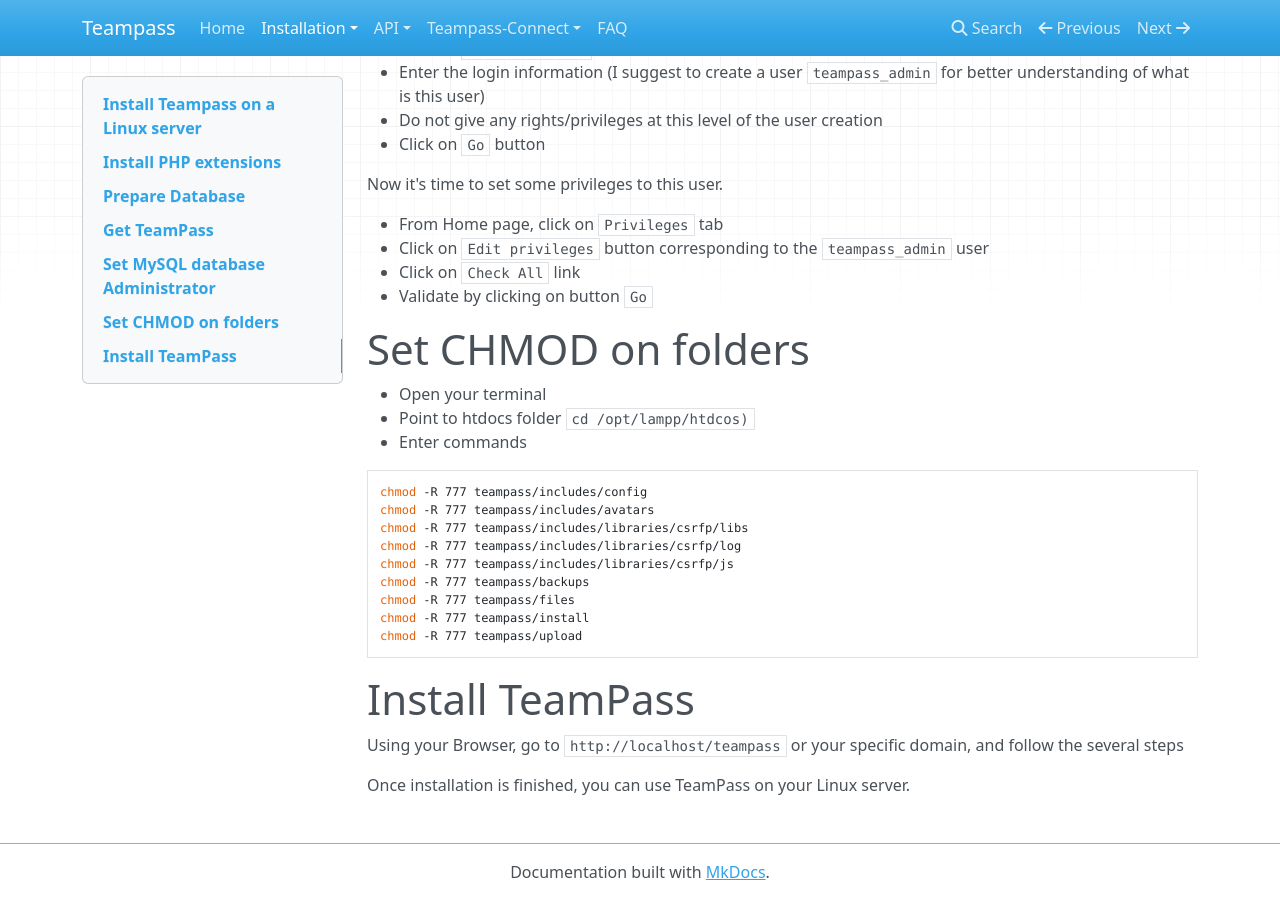
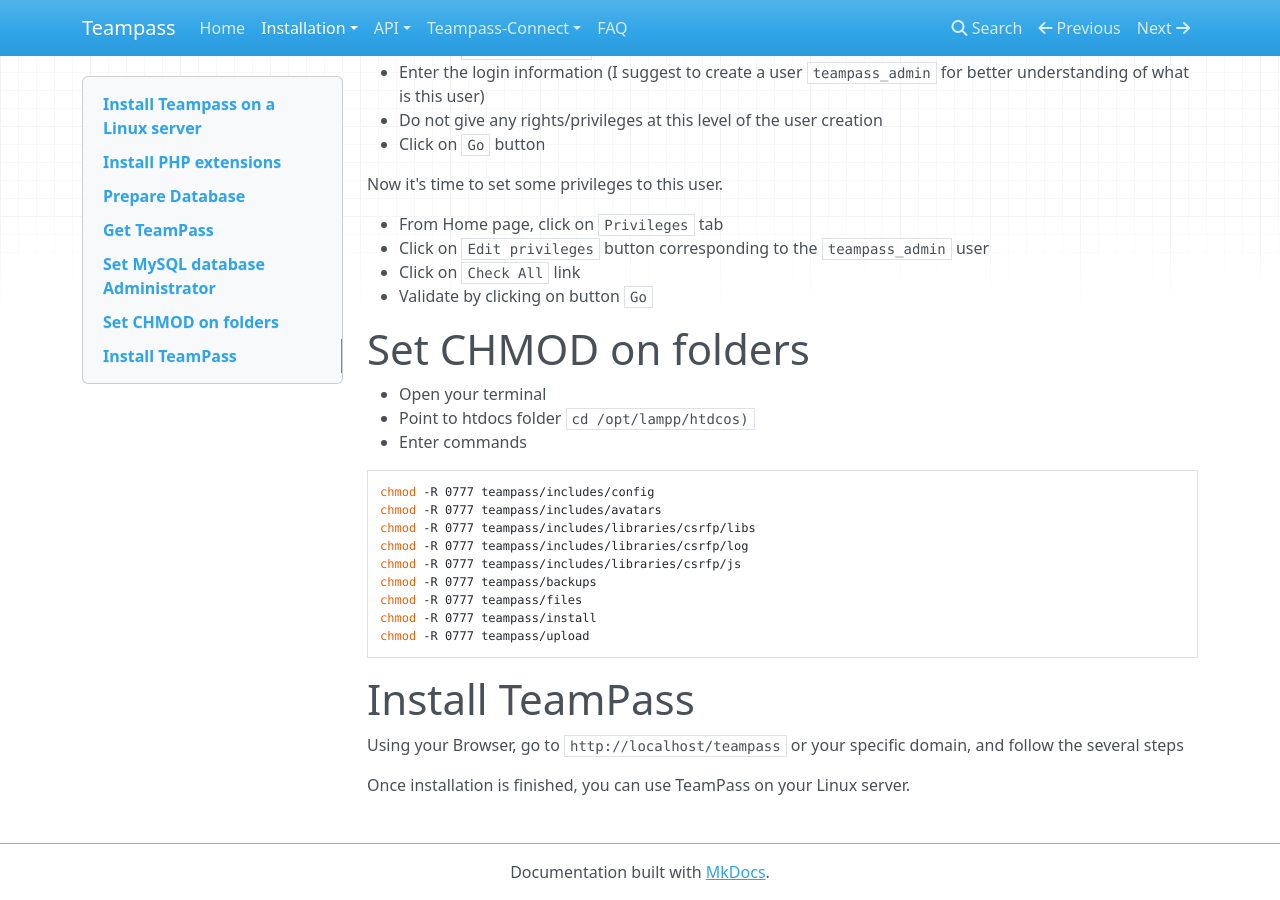
Before and after one commit to nilsteampassnet/teampass_doc, an MkDocs documentation site: the page built from docs/install/install-linux.md, in a window 1280 px wide and 900 px high, scrolled down 996 px. Built offline with MkDocs 1.6.1, drawn with Linux system fonts in a browser that asks for light colours; nearby versions of some CDN libraries; old or Windows-style settings are respelled for this version of MkDocs.

Commit message:
Updated install-linux.md

````diff
--- a/docs/install/install-linux.md
+++ b/docs/install/install-linux.md
@@ -54,15 +54,15 @@ Now it's time to set some privileges to this user.
 * Point to htdocs folder `cd /opt/lampp/htdcos)`
 * Enter commands
 ```
-chmod -R 777 teampass/includes/config
-chmod -R 777 teampass/includes/avatars
-chmod -R 777 teampass/includes/libraries/csrfp/libs
-chmod -R 777 teampass/includes/libraries/csrfp/log
-chmod -R 777 teampass/includes/libraries/csrfp/js
-chmod -R 777 teampass/backups
-chmod -R 777 teampass/files
-chmod -R 777 teampass/install
-chmod -R 777 teampass/upload
+chmod -R 0777 teampass/includes/config
+chmod -R 0777 teampass/includes/avatars
+chmod -R 0777 teampass/includes/libraries/csrfp/libs
+chmod -R 0777 teampass/includes/libraries/csrfp/log
+chmod -R 0777 teampass/includes/libraries/csrfp/js
+chmod -R 0777 teampass/backups
+chmod -R 0777 teampass/files
+chmod -R 0777 teampass/install
+chmod -R 0777 teampass/upload
 ```
 
 # Install TeamPass
````
